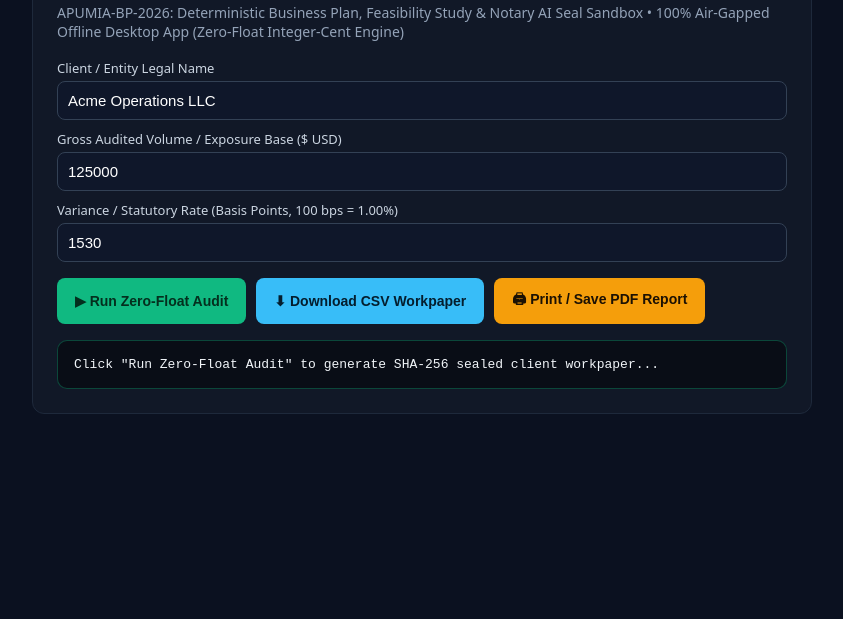
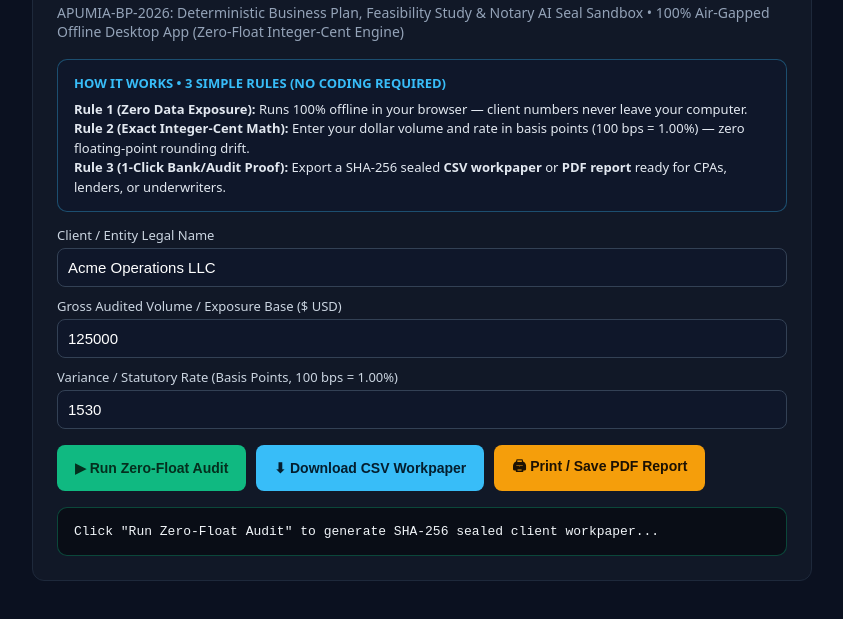
Before and after one commit to apumiaaifund/apumia-bp-2026, a plain HTML site: page app.html in a window 1280 px wide. Shown: the part 113-732 px from the top of the page, without its empty margins (218-1061 px from the left). Drawn offline with Linux system fonts and the light colour scheme.

Commit message:
feat(ux): add clear 3-step user rules banner to offline app.html

```diff
--- a/app.html
+++ b/app.html
@@ -23,6 +23,12 @@
 <div class="card">
   <h1>apumia-bp-2026</h1>
   <p class="sub">APUMIA-BP-2026: Deterministic Business Plan, Feasibility Study & Notary AI Seal Sandbox • 100% Air-Gapped Offline Desktop App (Zero-Float Integer-Cent Engine)</p>
+  <div style="background:#0f172a;border:1px solid #38bdf855;border-radius:10px;padding:14px 16px;margin:14px 0;font-size:13px;line-height:1.5;color:#e2e8f0">
+  <div style="font-weight:800;color:#38bdf8;margin-bottom:6px">HOW IT WORKS &bull; 3 SIMPLE RULES (NO CODING REQUIRED)</div>
+  <div><b>Rule 1 (Zero Data Exposure):</b> Runs 100% offline in your browser &mdash; client numbers never leave your computer.</div>
+  <div><b>Rule 2 (Exact Integer-Cent Math):</b> Enter your dollar volume and rate in basis points (100 bps = 1.00%) &mdash; zero floating-point rounding drift.</div>
+  <div><b>Rule 3 (1-Click Bank/Audit Proof):</b> Export a SHA-256 sealed <b>CSV workpaper</b> or <b>PDF report</b> ready for CPAs, lenders, or underwriters.</div>
+</div>
   <label>Client / Entity Legal Name</label>
   <input id="client" value="Acme Operations LLC" />
   <label>Gross Audited Volume / Exposure Base ($ USD)</label>
```
